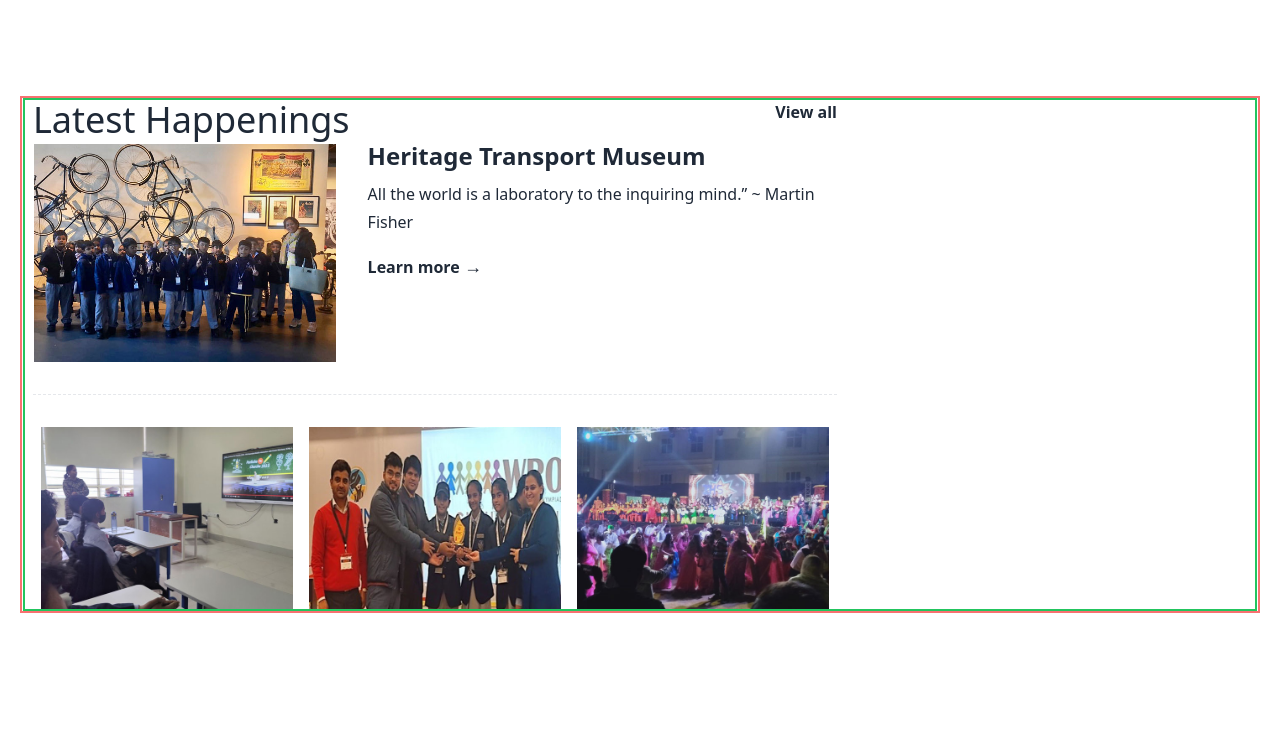
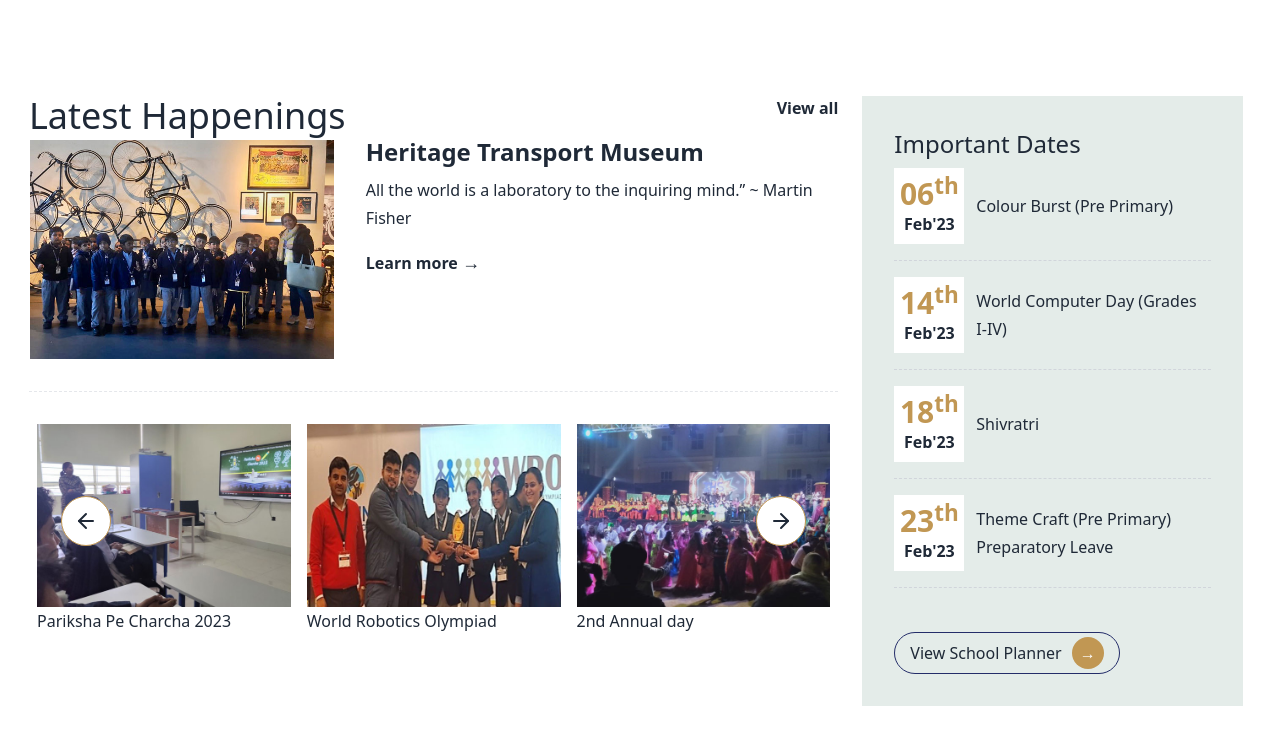
Before and after one commit to dp4kk/assignment_esop, a React (Vite) app: page / in a window 1280 px wide. Shown: the top 744 px of the page. Built offline with nearby package versions, Linux system fonts and the light colour scheme.

Commit message:
happening completed

```diff
--- a/package.json
+++ b/package.json
@@ -25,6 +25,7 @@
     "eslint-plugin-react-hooks": "^4.6.0",
     "eslint-plugin-react-refresh": "^0.3.4",
     "postcss": "^8.4.24",
+    "tailwind-scrollbar": "^3.0.4",
     "tailwindcss": "^3.3.2",
     "vite": "^4.3.9"
   }
--- a/src/components/Happenings.jsx
+++ b/src/components/Happenings.jsx
@@ -1,11 +1,11 @@
-import React,{useState} from "react";
+import React, { useState } from "react";
 import image01 from "../assets/images/news1.jpg";
 import image02 from "../assets/images/news2.jpg";
 import image03 from "../assets/images/news3.jpg";
 import image04 from "../assets/images/news4.jpg";
 import image05 from "../assets/images/news5.jpg";
 import image06 from "../assets/images/news6.jpg";
-
+import { FiArrowLeft, FiArrowRight } from "react-icons/fi";
 const carouselImages = [
   {
     id: 1,
@@ -34,33 +34,39 @@ const carouselImages = [
   },
 ];
 
+const importantDates = [
+  { id: 1, date: "06", event: "Colour Burst (Pre Primary)" },
+  { id: 2, date: "14", event: "World Computer Day (Grades I-IV)" },
+  { id: 3, date: "18", event: "Shivratri" },
+  { id: 4, date: "23", event: "Theme Craft (Pre Primary) Preparatory Leave" },
+  { id: 5, date: "24", event: "Preparatory Leave (Grade V-IX)" },
+  { id: 6, date: "27", event: "Preparatory Leave (Grade V-IX)" },
+  { id: 7, date: "28", event: "Preparatory Leave (Grade V-IX)" },
+];
 
 const Happenings = () => {
-    const [carouselItems,setCarouselItems] = useState(carouselImages)
+  const [carouselItems, setCarouselItems] = useState(carouselImages);
 
-    const handleNext=()=>{
-        setCarouselItems(prevItems=>[
-            ...prevItems.slice(1),prevItems[0]
-        ])
-    }
+  const handleNext = () => {
+    setCarouselItems((prevItems) => [...prevItems.slice(1), prevItems[0]]);
+  };
 
-    const handlePrev=()=>{
-        setCarouselItems(prevItems=>[
-            prevItems[prevItems.length-1],
-            ...prevItems.slice(0,prevItems.length-1)
-        ])
-    }
-
+  const handlePrev = () => {
+    setCarouselItems((prevItems) => [
+      prevItems[prevItems.length - 1],
+      ...prevItems.slice(0, prevItems.length - 1),
+    ]);
+  };
 
   return (
     <div className="w-full my-24 relative overflow-hidden">
-      <div className="max-w-[1240px] border-solid border-red-400 border-2  px-4 mx-auto">
-        <div className="flex flex-wrap mx-[-15px] border-green-500 border-2">
-          <div className="w-2/3 px-2">
+      <div className="max-w-[1240px] border-solid   px-4 mx-auto">
+        <div className="flex flex-wrap mx-[-15px] sm:flex-col md:flex-row relative">
+          <div className="w-4/5 px-2 sm:w-4/5 md:w-2/3 mx-auto">
             <div>
               <div className="flex justify-between">
                 <p className="text-4xl mb-0">Latest Happenings</p>
-                <p className="text-base font-bold">View all</p>
+                <p className="text-base font-bold hover:cursor-pointer hover:text-[#c19763]">View all</p>
               </div>
               <div className="flex flex-wrap mx-[-15px]">
                 <div className="w-2/5 relative px-4 pt-1">
@@ -76,25 +82,79 @@ const Happenings = () => {
                       Martin Fisher
                     </p>
                     <div>
-                      <a className="text-md font-bold">
-                        Learn more <span className="font-bold text-lg">→</span>
+                      <a className="text-md font-bold hover:text-[#c19753] group hover:cursor-pointer">
+                        Learn more <span className="font-bold text-lg group-hover:pl-1">→</span>
                       </a>
                     </div>
                   </div>
                 </div>
               </div>
-              <div className="mt-8 pt-8 border-t border-dashed border-gray-200 flex ">
-                    {carouselItems.slice(0,3).map((items)=>{
-                        return(
-                            <div key={items.id} className="px-2">
-                                <img src={items.image} alt='image'/>
-                            </div>
-                        )
-                    })}
+              <div className="relative mt-8 pt-8 border-t border-dashed border-gray-200 flex  transition-all duration-300 ease-in-out ">
+                {carouselItems.slice(0, 3).map((items) => {
+                  return (
+                    <div key={items.id} className="px-2 hover:cursor-pointer">
+                      <img src={items.image} alt="image" />
+                      <p className="mb-4 mt-0 leading-7 hover:underline">
+                        {items.name}
+                      </p>
+                    </div>
+                  );
+                })}
+                <button
+                  className="absolute left-8 top-[40%]"
+                  onClick={() => handlePrev()}
+                >
+                  <div className="w-[50px] h-[50px] bg-white border border-[#C19753] rounded-full flex justify-center items-center   transition-all duration-300 ease-in-out hover:w-[60px] hover:h-[60px] hover:bg-[#C19753]">
+                    <FiArrowLeft className="text-2xl " />
+                  </div>
+                </button>
+                <button
+                  className="absolute right-8 top-[40%]"
+                  onClick={() => handleNext()}
+                >
+                  <div className="w-[50px] h-[50px] bg-white border border-[#C19753] rounded-full flex justify-center items-center   transition-all duration-300 ease-in-out hover:w-[60px] hover:h-[60px] hover:bg-[#C19753]">
+                    <FiArrowRight className="text-2xl" />
+                  </div>
+                </button>
               </div>
             </div>
           </div>
-          <div className="w-1/3"></div>
+          <div className="w-4/5 relative px-4 md:w-1/3 sm:w-4/5 mx-auto">
+            <div className="h-full p-8 grid grid-rows-[auto,440px,auto] bg-[#e4ece9] ">
+              <div>
+                <h className="text-2xl font-medium">Important Dates</h>
+              </div>
+              <div className="pt-2">
+                <ul className="h-full overflow-auto pl-0 my-0 space-y-4  scrollbar-thumb-[#c19753] scrollbar-thin scrollbar-track-gray-300">
+                  {importantDates.map((item) => {
+                    return (
+                      <li
+                        key={item.id}
+                        className="flex items-center gap-3 pb-4 mb-4 border-b border-dashed border-gray-300"
+                      >
+                        <div className="flex flex-shrink-0 max-w-[70px] flex-col items-center p-2 bg-white text-base font-semibold">
+                          <span className="text-3xl font-bold text-[#c19753]">
+                            {item.date}
+                            <sup>th</sup>
+                          </span>
+                          Feb'23
+                        </div>
+                        <p className="mb-0 leading-7">{item.event}</p>
+                      </li>
+                    );
+                  })}
+                </ul>
+              </div>
+              <div className="w-full mt-8">
+                <a className="relative z-1 flex items-center gap-[10px] px-[15px] py-[10px] min-w-[125px] max-w-max h-[42px]    rounded-full text-primary-color bg-transparent border border-[#242d69] text-center transition duration-300 ease-in-out group hover:text-white hover:bg-[#242d69] hover:cursor-pointer">
+                  View School Planner
+                  <div className=" bg-[#c19753] w-8 h-8 rounded-full group-hover:translate-x-4 group-hover:w-10 group-hover:h-10 flex justify-center items-center">
+                    <span className=" text-white ">→</span>
+                  </div>
+                </a>
+              </div>
+            </div>
+          </div>
         </div>
       </div>
     </div>
--- a/src/components/Welcome.jsx
+++ b/src/components/Welcome.jsx
@@ -31,7 +31,7 @@ const Welcome = () => {
                 children.
               </p>
               <div className="mt-8 w-full">
-                <a className="relative z-1 flex items-center gap-[10px] px-[15px] py-[10px] min-w-[125px] max-w-max h-[42px]    rounded-full text-primary-color bg-transparent border border-[#242d69] text-center transition duration-300 ease-in-out group hover:text-white hover:bg-[#242d69] ">
+                <a className="relative z-1 flex items-center gap-[10px] px-[15px] py-[10px] min-w-[125px] max-w-max h-[42px]    rounded-full text-primary-color bg-transparent border border-[#242d69] text-center transition duration-300 ease-in-out group hover:text-white hover:bg-[#242d69] hover:cursor-pointer">
                   Learn more
                   <div className=" bg-[#c19753] w-8 h-8 rounded-full group-hover:translate-x-4 group-hover:w-10 group-hover:h-10 flex justify-center items-center">
                     <span className=" text-white ">→</span>
--- a/tailwind.config.js
+++ b/tailwind.config.js
@@ -22,5 +22,5 @@ export default {
     },
 
   },
-  plugins: [require('daisyui')],
+  plugins: [require('daisyui'),require('tailwind-scrollbar')],
 };
```
Also changed, not shown: 1 other file (tests, documents, lock files or other folders).
